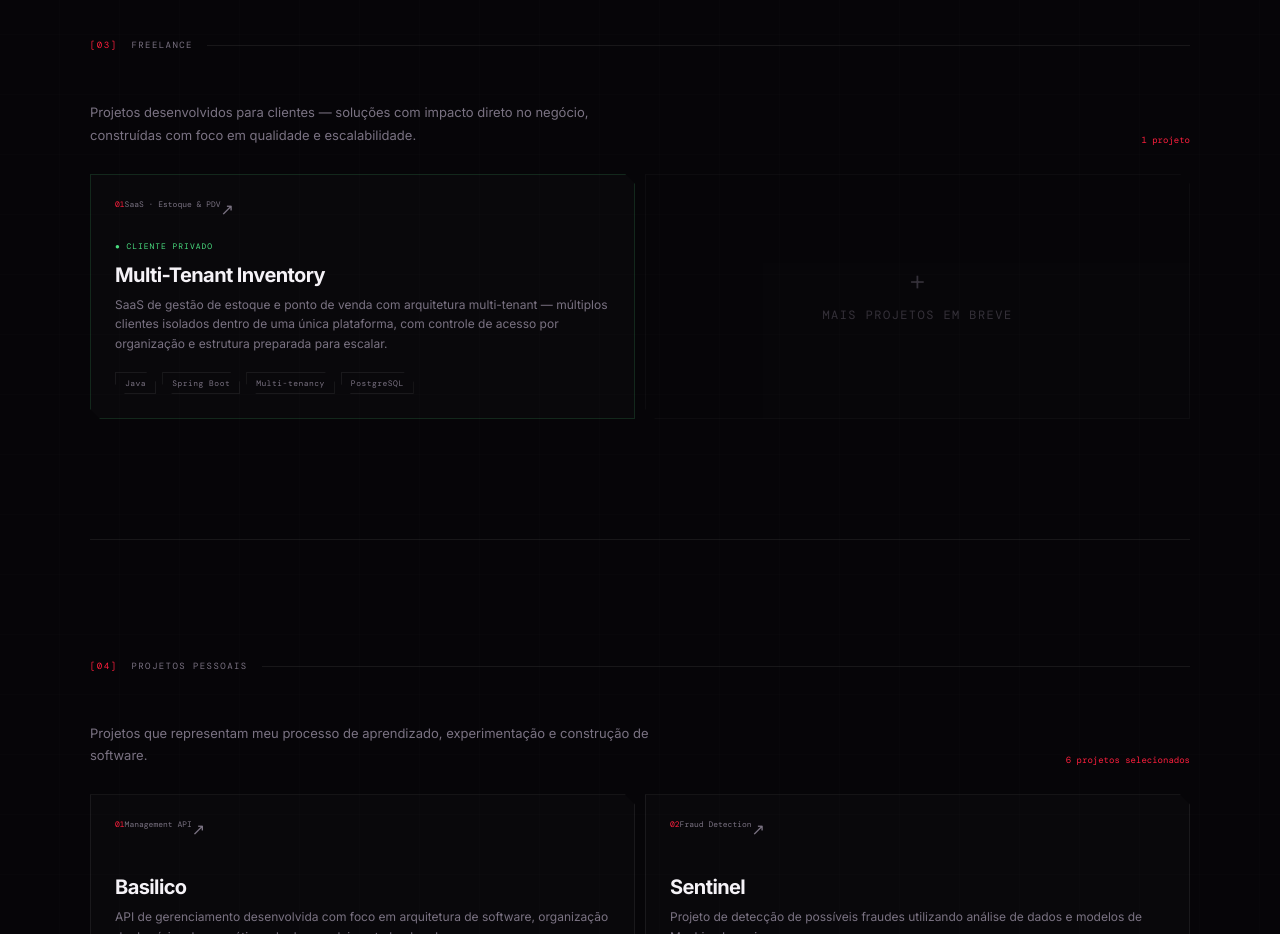
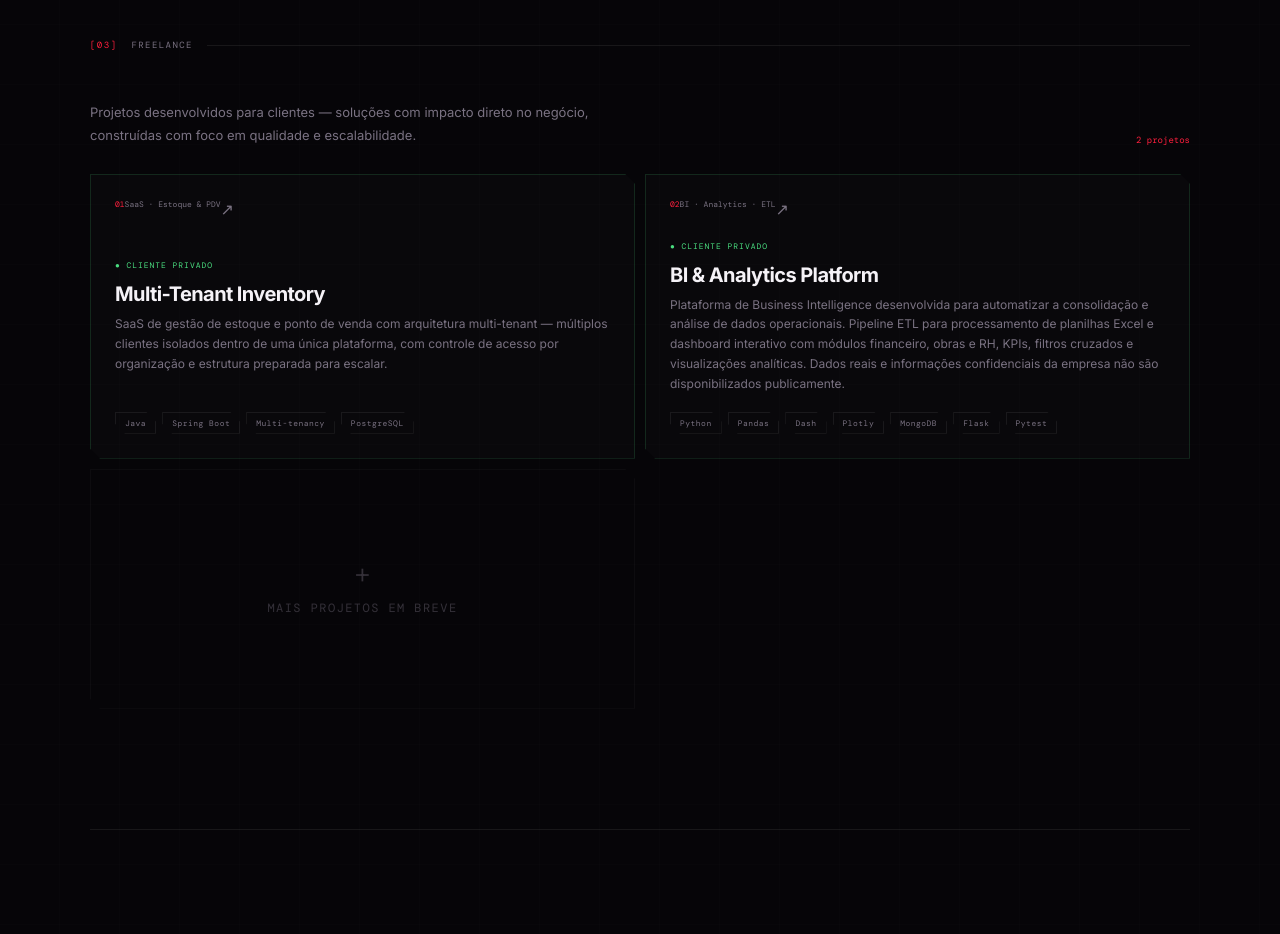
Before and after one commit to Matheuszy/Portifolio, a React (Vite) app: page / in a window 1280 px wide. Shown: the part 3040-3974 px from the top of the page. Built offline with nearby package versions, Linux system fonts and the light colour scheme; a web font is replaced by a local one.

Commit message:
adiciona projeto freela da alfa

```diff
--- a/src/portfolioData.js
+++ b/src/portfolioData.js
@@ -16,6 +16,27 @@ export const freelanceProjects = [
     stack: ["Java", "Spring Boot", "Multi-tenancy", "PostgreSQL"],
     github: "https://github.com/Codex-System/Sistema-de-estoque",
   },
+
+{
+  id: 2,
+  number: "02",
+  title: "BI & Analytics Platform",
+  client: "Cliente Privado",
+  category: "BI · Analytics · ETL",
+  description:
+    "Plataforma de Business Intelligence desenvolvida para automatizar a consolidação e análise de dados operacionais. Pipeline ETL para processamento de planilhas Excel e dashboard interativo com módulos financeiro, obras e RH, KPIs, filtros cruzados e visualizações analíticas. Dados reais e informações confidenciais da empresa não são disponibilizados publicamente.",
+  stack: [
+    "Python",
+    "Pandas",
+    "Dash",
+    "Plotly",
+    "MongoDB",
+    "Flask",
+    "Pytest",
+  ],
+  github: "https://github.com/Matheuszy/dashboard-alfa-construtora",
+},
+
 ];
 
 export const projects = [
```
